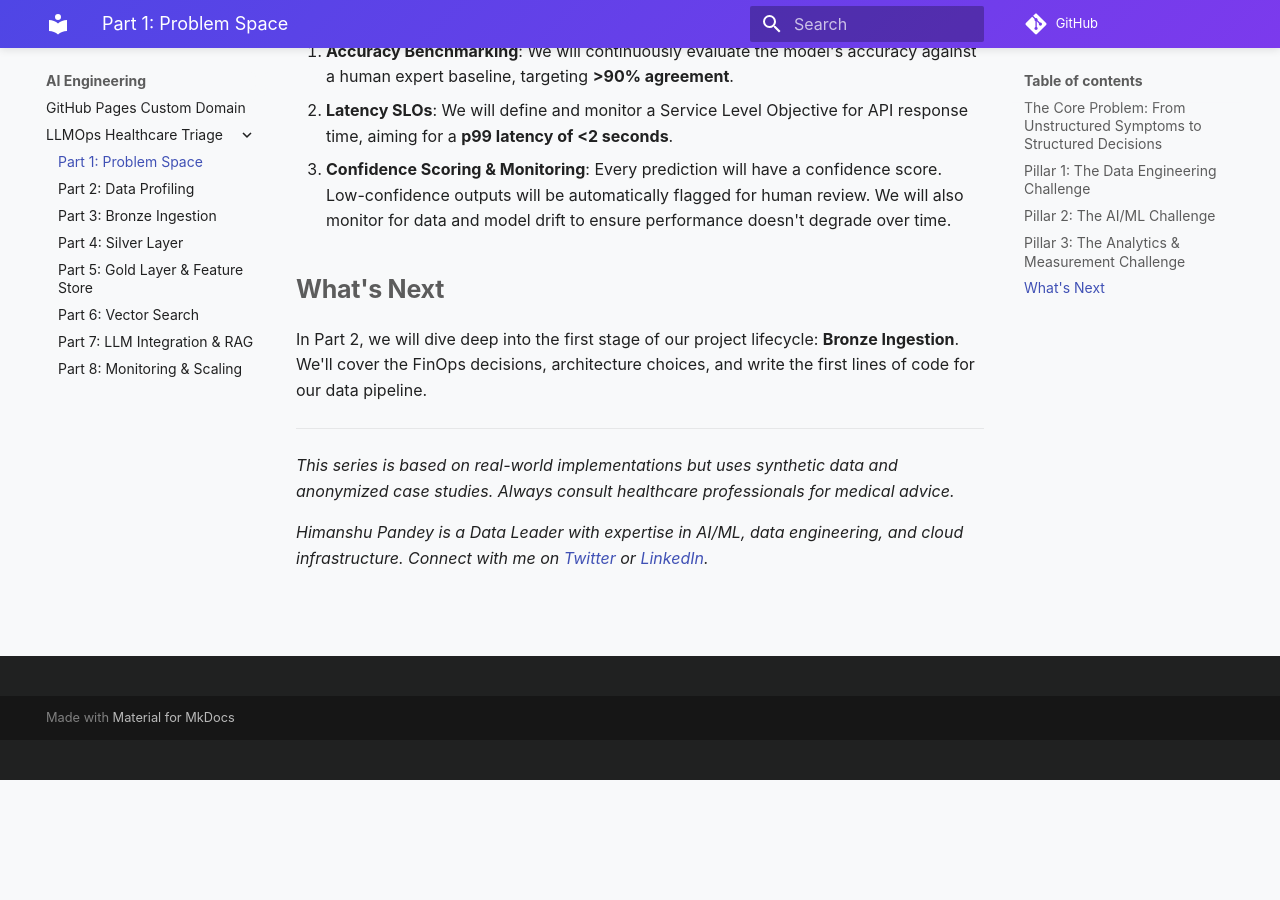
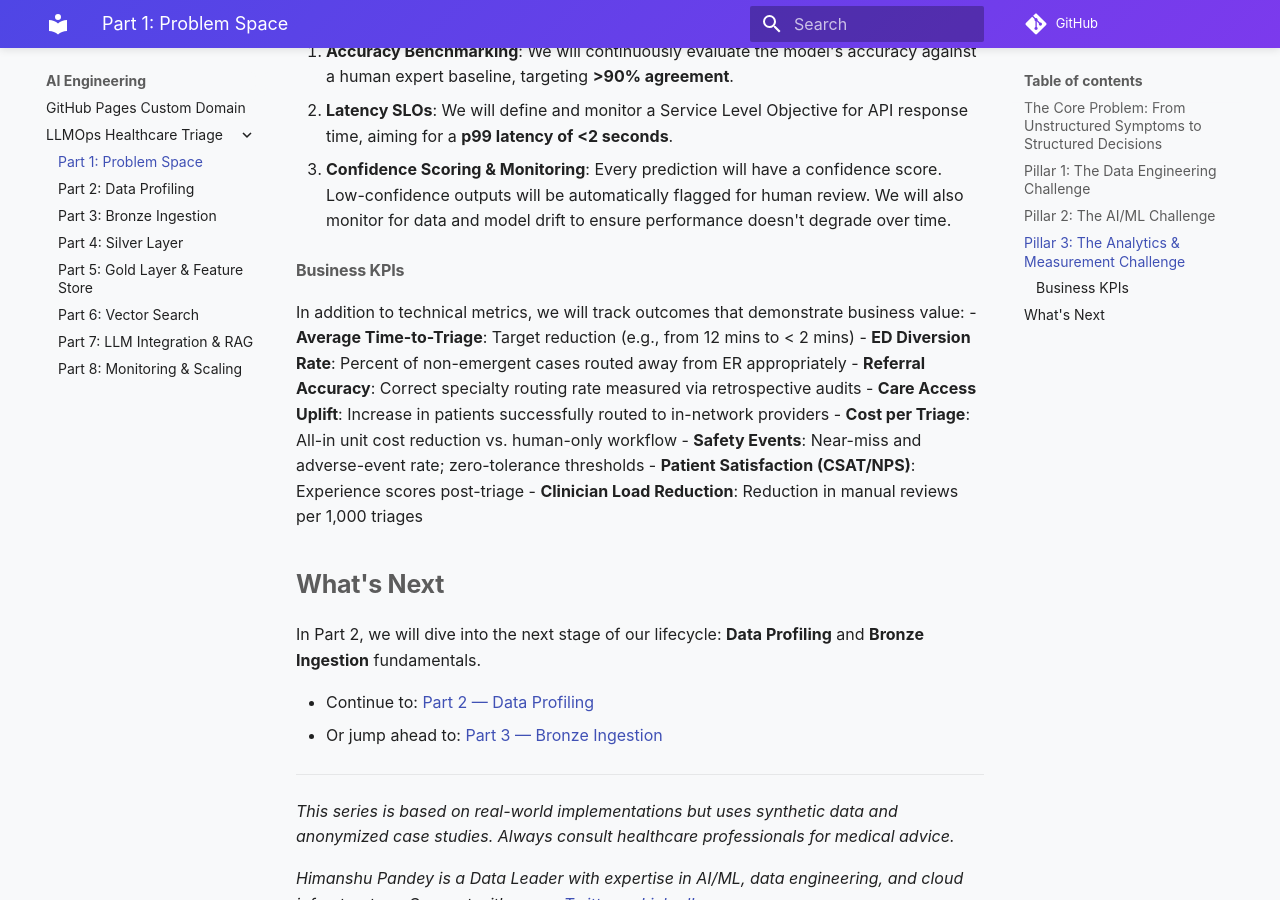
Before and after one commit to himy2u/aiopsinsights, an MkDocs documentation site: the page built from docs/end-to-end-eng/ai-engineering/llmops-healthcare-triage/part1-problem-space.md, in a window 1280 px wide and 900 px high, scrolled down 1961 px. Built offline with MkDocs 1.6.1 and Material for MkDocs 9.7.7, drawn with Linux system fonts in a browser that asks for light colours; comment, search, counter and statistics services are not loaded; before the commit the page ends 2741 px from its top, so only the background shows below that.

Commit message:
fix 404 in next steps under AI Eng overview

```diff
--- a/docs/end-to-end-eng/ai-engineering/llmops-healthcare-triage/part1-problem-space.md
+++ b/docs/end-to-end-eng/ai-engineering/llmops-healthcare-triage/part1-problem-space.md
@@ -57,9 +57,23 @@ Simply prompting a generic LLM is not enough; it's expensive, slow, and lacks th
 2.  **Latency SLOs**: We will define and monitor a Service Level Objective for API response time, aiming for a **p99 latency of <2 seconds**.
 3.  **Confidence Scoring & Monitoring**: Every prediction will have a confidence score. Low-confidence outputs will be automatically flagged for human review. We will also monitor for data and model drift to ensure performance doesn't degrade over time.
 
+#### Business KPIs
+In addition to technical metrics, we will track outcomes that demonstrate business value:
+- **Average Time-to-Triage**: Target reduction (e.g., from 12 mins to < 2 mins)
+- **ED Diversion Rate**: Percent of non-emergent cases routed away from ER appropriately
+- **Referral Accuracy**: Correct specialty routing rate measured via retrospective audits
+- **Care Access Uplift**: Increase in patients successfully routed to in-network providers
+- **Cost per Triage**: All-in unit cost reduction vs. human-only workflow
+- **Safety Events**: Near-miss and adverse-event rate; zero-tolerance thresholds
+- **Patient Satisfaction (CSAT/NPS)**: Experience scores post-triage
+- **Clinician Load Reduction**: Reduction in manual reviews per 1,000 triages
+
 ## What's Next
 
-In Part 2, we will dive deep into the first stage of our project lifecycle: **Bronze Ingestion**. We'll cover the FinOps decisions, architecture choices, and write the first lines of code for our data pipeline.
+In Part 2, we will dive into the next stage of our lifecycle: **Data Profiling** and **Bronze Ingestion** fundamentals.
+
+- Continue to: [Part 2 — Data Profiling](part2-data-profiling.md)
+- Or jump ahead to: [Part 3 — Bronze Ingestion](part3-bronze-ingestion.md)
 
 ---
 *This series is based on real-world implementations but uses synthetic data and anonymized case studies. Always consult healthcare professionals for medical advice.*
```
Also changed, not shown: docs/end-to-end-eng/getting-started.md (+2 -2 lines).
